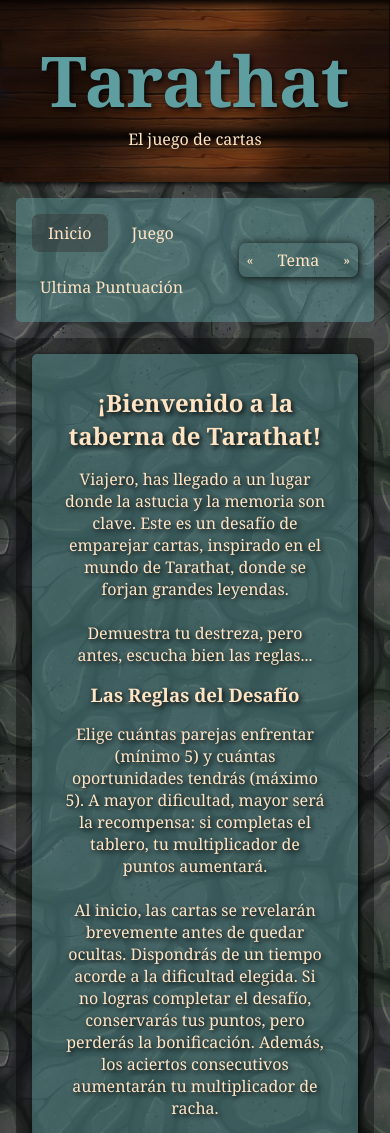
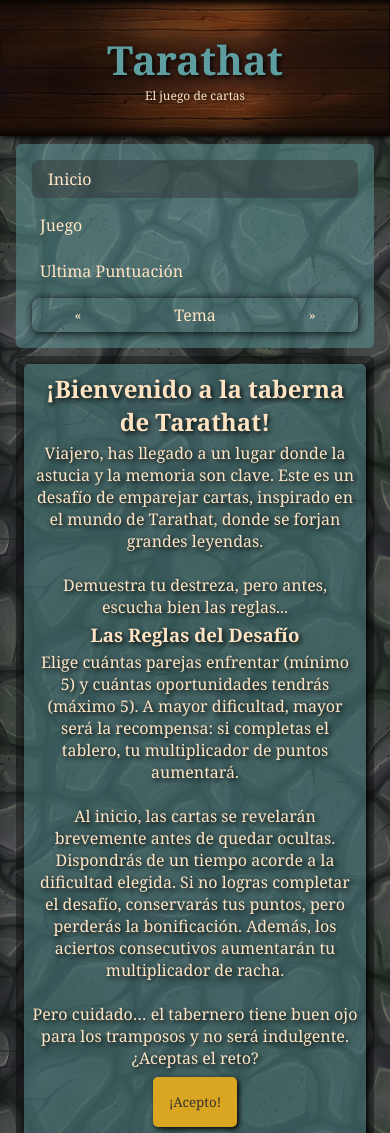
Before and after one commit to v-pelaez/tarathat_cards, a plain HTML site: page index.html in a window 390 px wide. Shown: the top 1133 px of the page. Drawn offline with Linux system fonts and the light colour scheme; a web font is replaced by a local one.

Commit message:
impl: responsive design

```diff
--- a/basic.css
+++ b/basic.css
@@ -242,3 +242,74 @@ footer h2 {
     transform: scale(1) rotate(0deg);
   }
 }
+@media (max-width: 768px) {
+  body {
+    gap: 0.5rem;
+  }
+
+  header h1 {
+    font-size: 50px;
+  }
+
+  header p {
+    font-size: 14px;
+  }
+
+  nav {
+    flex-direction: column;
+    align-items: center;
+  }
+
+  nav ol {
+    flex-direction: column;
+    gap: 0.5rem;
+  }
+
+  main {
+    padding: 0.5rem;
+    flex-direction: column;
+  }
+
+  #skin{
+    margin-left: 0;
+    align-self: auto;
+  }
+
+  .caja, .legado {
+    padding: 1rem;
+    gap: 0.5rem;
+    align-self: center;
+  }
+
+  .caja button, .legado button {
+    margin: 0.5rem;
+  }
+
+
+  #puntuacion, #mensaje {
+    max-width: 100%;
+  }
+}
+
+@media (max-width: 480px) {
+  header h1 {
+    font-size: 40px;
+  }
+
+  header p {
+    font-size: 12px;
+  }
+
+  .caja, .legado {
+    padding: 0.5rem;
+    gap: 0.25rem;
+  }
+
+  .caja button, .legado button {
+    margin: 0.25rem;
+  }
+
+  #puntuacion, #mensaje {
+    max-width: 100%;
+  }
+}
--- a/index.html
+++ b/index.html
@@ -29,12 +29,13 @@
                 <li class="botonmenu">
                     <a href="puntuacion.html">Ultima Puntuación</a>
                 </li>
+                <div id="skin">
+                    <button id="skinIzq">«</button>
+                    <p>Tema</p>
+                    <button id="skinDer">»</button>
+                </div>
             </ol>
-            <div id="skin">
-                <button id="skinIzq">«</button>
-                <p>Tema</p>
-                <button id="skinDer">»</button>
-            </div>
+
         </nav>
         <main>
 
--- a/style.css
+++ b/style.css
@@ -256,6 +256,7 @@ footer h2 {
   align-content: center;
   margin-top: 1rem;
   margin-bottom: 3rem;
+  gap: 1rem;
 }
 #tiempo {
   width: 10rem;
@@ -372,3 +373,89 @@ footer h2 {
     transform: scale(1) rotate(0deg);
   }
 }
+@media (max-width: 768px) {
+  body {
+    grid-template-rows: auto 1fr auto;
+    gap: 0.5rem;
+  }
+
+  header h1 {
+    font-size: 50px;
+  }
+
+  header p {
+    font-size: 14px;
+  }
+
+  nav {
+    flex-direction: column;
+    align-items: center;
+  }
+
+  nav ol {
+    flex-direction: column;
+    gap: 0.5rem;
+  }
+
+  main {
+    padding: 0.5rem;
+  }
+  #skin{
+    margin-left: 0;
+    align-self: auto;
+  }
+  #menu {
+    padding: 1rem;
+    gap: 0.5rem;
+  }
+
+  #menu form input {
+    width: 100%;
+  }
+
+  #menu button {
+    padding: 0.5rem;
+  }
+
+  #tablero {
+    gap: 0.5rem;
+  }
+
+  .carta {
+    width: 7rem;
+    height: 10rem;
+  }
+
+  .vida {
+    width: 2rem;
+  }
+
+  #marcador {
+    flex-direction: column;
+    gap: 0.5rem;
+  }
+
+  #tiempo {
+    width: 100%;
+    text-align: center;
+  }
+}
+
+@media (max-width: 480px) {
+  header h1 {
+    font-size: 40px;
+  }
+
+  header p {
+    font-size: 12px;
+  }
+
+  .carta {
+    width: 5rem;
+    height: 7rem;
+  }
+
+  .vida {
+    width: 1.5rem;
+  }
+}
```
Also changed, not shown: puntuacion.html (+6 -5 lines).
